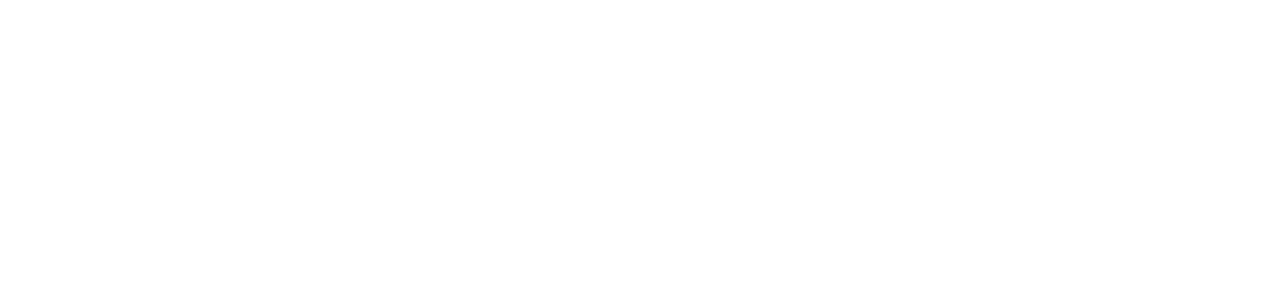
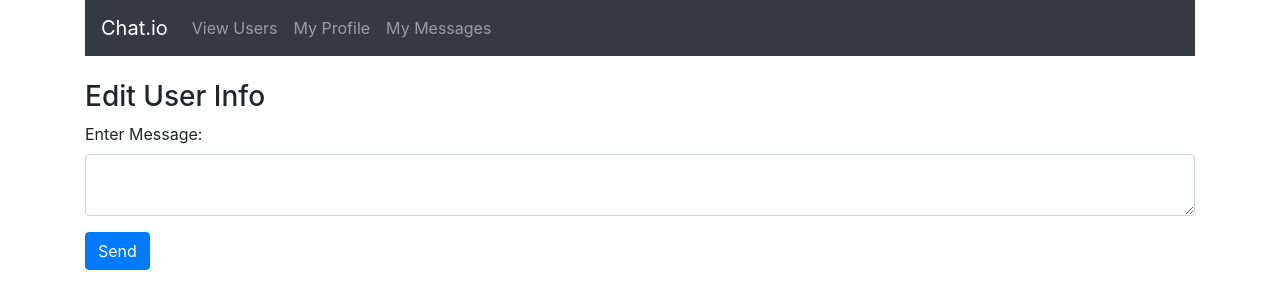
Before and after one commit to milind31/Chatroom, a React (Create React App) app in the folder chatroom/: page /message/add in a window 1280 px wide. Shown: the top 308 px of the page. Built offline with nearby package versions, Linux system fonts and the light colour scheme; no server answers.

Commit message:
send message feature

```diff
--- a/chatroom/src/App.js
+++ b/chatroom/src/App.js
@@ -7,6 +7,7 @@
 import ViewProfile from './components/view-profile';
 import EditProfile from './components/edit-profile';
 import CreateProfile from './components/create-user';
+import SendMessage from './components/send-message';
 
 
 class App extends Component{
@@ -29,6 +30,7 @@
             <Route exact path={"/users/create"} component={CreateProfile} />
             <Route exact path={"/users/:id"} component={ViewProfile} />
             <Route exact path={"/users/edit/:id"} component={EditProfile} />
+            <Route exact path={"/message/:id"} component={SendMessage} />
           </Switch>
         </div>
       </Router>
--- /dev/null
+++ b/chatroom/src/components/send-message.js
@@ -0,0 +1,79 @@
+import React, { Component } from 'react';
+import axios from 'axios';
+import Navbar from './navbar';
+
+export default class SendMessage extends Component {
+    constructor(props) {
+        super(props);
+
+        this.onChangeMessageBody = this.onChangeMessageBody.bind(this);
+        this.onSubmit = this.onSubmit.bind(this);
+
+        this.state = {
+            message_body:'',
+            user_to:'',
+            user_from:''
+        }
+    }
+
+    componentDidMount() {
+        const currentUserID = localStorage.getItem('currentUserID');
+        axios.get('http://localhost:5000/users/'+currentUserID)
+        .then(response => {
+            this.setState({
+                user_from: response.data.username
+            })
+        })
+        axios.get('http://localhost:5000/users/'+this.props.match.params.id)
+        .then(response => {
+            this.setState({
+                user_to: response.data.username
+            })
+        })
+    }
+
+    onChangeMessageBody(e)  {
+        this.setState({
+            message_body: e.target.value
+        })
+    }
+
+    onSubmit(e) {
+        e.preventDefault();
+
+        const message = {
+            user_from: this.state.user_from,
+            user_to: this.state.user_to,
+            message: this.state.message_body
+        }
+
+        axios.post('http://localhost:5000/messages/add', message)
+            .then(res => console.log(res.data));
+
+        window.location = '/users/';
+    }
+
+    render() {
+        return (
+        <div>
+            <Navbar/><br/>
+            <h3>Edit User Info</h3>
+            <form onSubmit={this.onSubmit}>
+                <div className="form-group">
+                    <label>Enter Message: </label>
+                    <textarea type="text"
+                        required
+                        className="form-control"
+                        value={this.state.message_body}
+                        onChange={this.onChangeMessageBody}
+                        />
+                </div>
+                <div className="form-group">
+                    <input type="submit" value="Send" className="btn btn-primary"></input>
+                </div>
+
+            </form>
+        </div>
+        )
+    }
+ }
--- a/chatroom/src/components/view-profile.js
+++ b/chatroom/src/components/view-profile.js
@@ -3,6 +3,7 @@
 import Button from 'react-bootstrap/Button';
 import Navbar from './navbar';
 import EditProfile from './edit-profile';
+import SendMessage from './send-message';
 
 export default class ViewProfile extends Component {
     constructor(props) {
@@ -51,7 +52,7 @@
             <h2>Likes Sports?: {this.state.likes_sports? "Yes":"No"}</h2>
             <h2>Likes To Travel?: {this.state.likes_to_travel? "Yes":"No"}</h2>
             { this.props.match.params.id === this.state.currentUserID && <Button href={"/users/edit/" + this.state.currentUserID} render={() => <EditProfile/>}>Edit</Button> }
-            { !(this.props.match.params.id === this.state.currentUserID) && <Button>Message</Button> }
+            { !(this.props.match.params.id === this.state.currentUserID) && <Button href={"/message/" + this.props.match.params.id} render={() => <SendMessage/>}>Message</Button> }
         </div>
         )
     }
```
